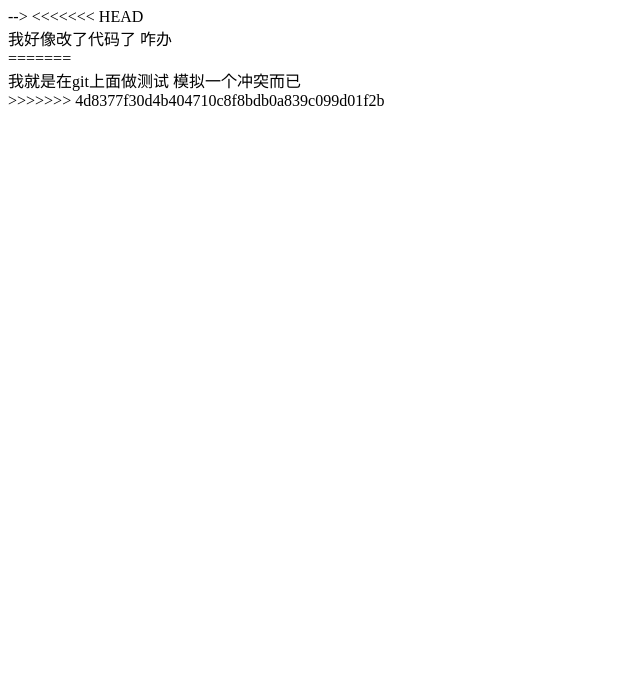
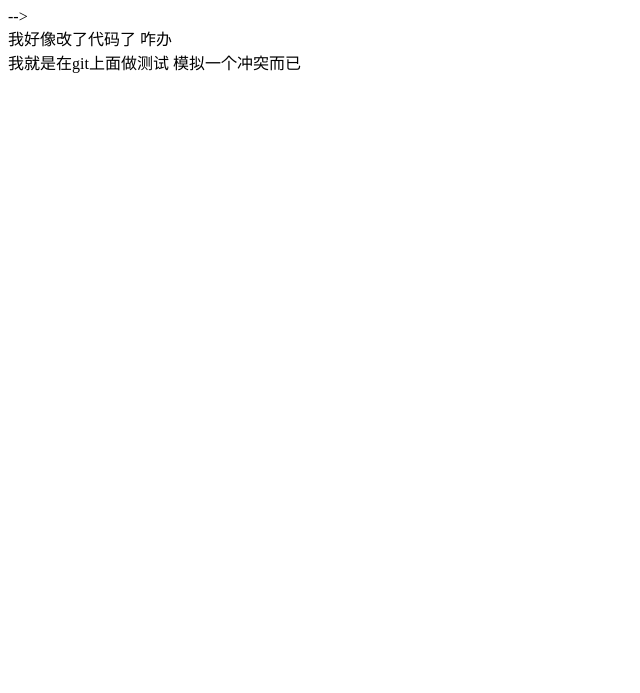
Before and after one commit to cen-kun/htmlDemoC, a plain HTML site: page 01_introduce/index2.html in a window 1280 px wide. Shown: the part 107-800 px from the top of the page, without its empty margins (0-640 px from the left). Drawn offline with Linux system fonts and the light colour scheme.

Commit message:
加了一些差异

```diff
--- a/01_introduce/index2.html
+++ b/01_introduce/index2.html
@@ -32,11 +32,8 @@
 
 		-->
 
-<<<<<<< HEAD
 		<div>我好像改了代码了 咋办</div>
-=======
 		<div> 我就是在git上面做测试 模拟一个冲突而已</div>
->>>>>>> 4d8377f30d4b404710c8f8bdb0a839c099d01f2b
 
 	</body>
 </html>
```
